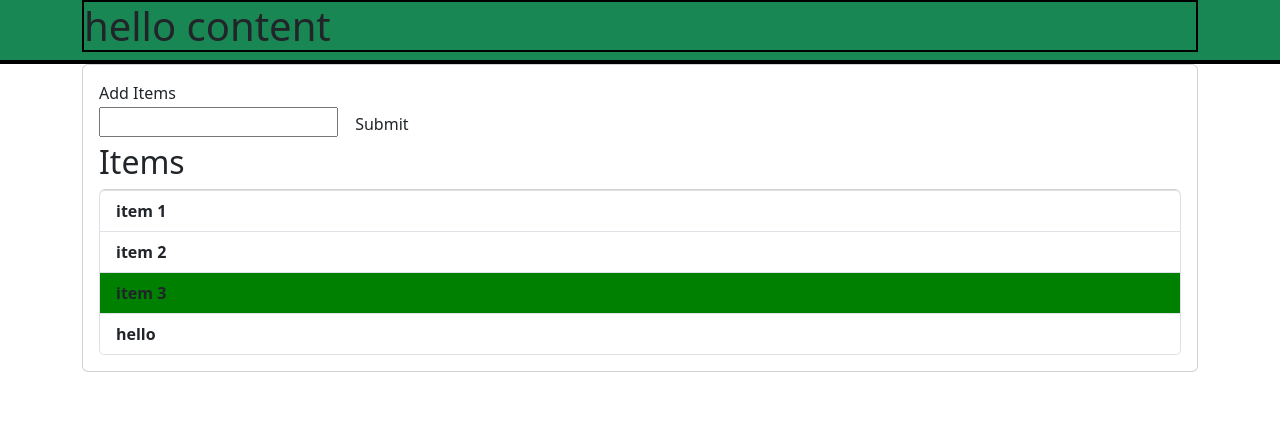
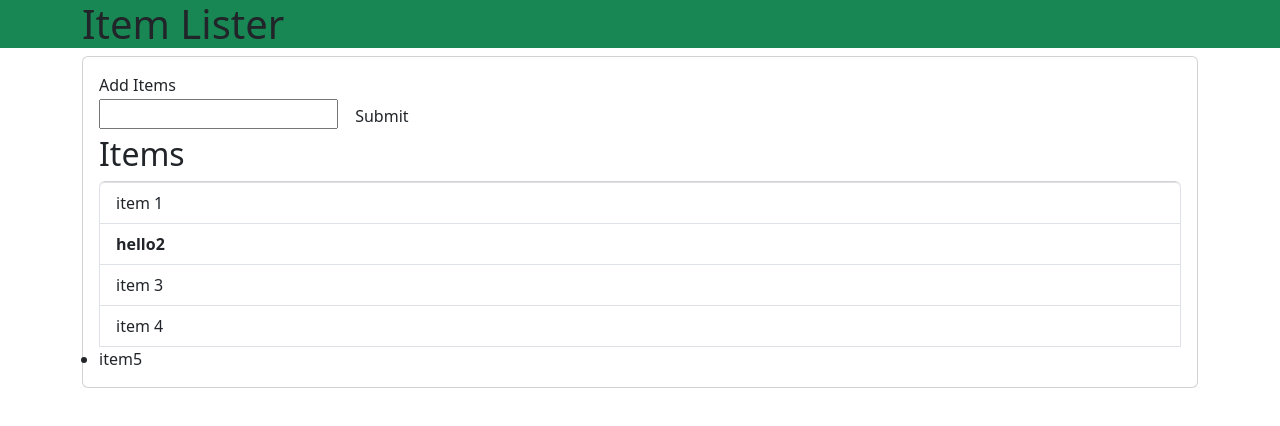
Before and after one commit to sheetalwr23/dom_assign3, a plain HTML site: page index.html in a window 1280 px wide. Drawn offline with nearby package versions, Linux system fonts and the light colour scheme.

Commit message:
assignment 5 getElementsByTagName

```diff
--- a/dom.js
+++ b/dom.js
@@ -1,20 +1,5 @@
-// task2
-var headtit = document.getElementById("header-title");
-headtit.innerText = "hello";
-headtit.textContent = "hello content";
-headtit.style.border = "2px solid black";
-// task3[i]
-var header = document.getElementById("main-header");
-header.style.borderBottom = "4px solid black";
-
-// task3[ii]
-var list = document.getElementsByClassName("list-group-item");
-console.log(list);
-// list[0].style.fontWeight = "bold";
-
-list[3].innerHTML = "hello";
-list[2].style.backgroundColor = "green";
-
-for (let i = 0; i < list.length; i++) {
-  list[i].style.fontWeight = "bold";
-}
+//~~~~~~~~~~~getElementByTagName
+var li = document.getElementsByTagName("li");
+console.log(li[1]);
+li[1].textContent = "hello2";
+li[1].style.fontWeight = "bold";
--- a/index.html
+++ b/index.html
@@ -10,7 +10,7 @@
       integrity="sha384-GLhlTQ8iRABdZLl6O3oVMWSktQOp6b7In1Zl3/Jr59b6EGGoI1aFkw7cmDA6j6gD"
       crossorigin="anonymous"
     />
-    <link rel="stylesheet" href="./index.css" />
+    <!-- <link rel="stylesheet" href="./index.css" /> -->
   </head>
   <body>
     <header id="main-header" class="bg-success">
@@ -36,6 +36,7 @@
           <li class="list-group-item">item 2</li>
           <li class="list-group-item">item 3</li>
           <li class="list-group-item">item 4</li>
+          <li>item5</li>
         </ul>
       </div>
       <!-- main -- card -- card-body -->
```
